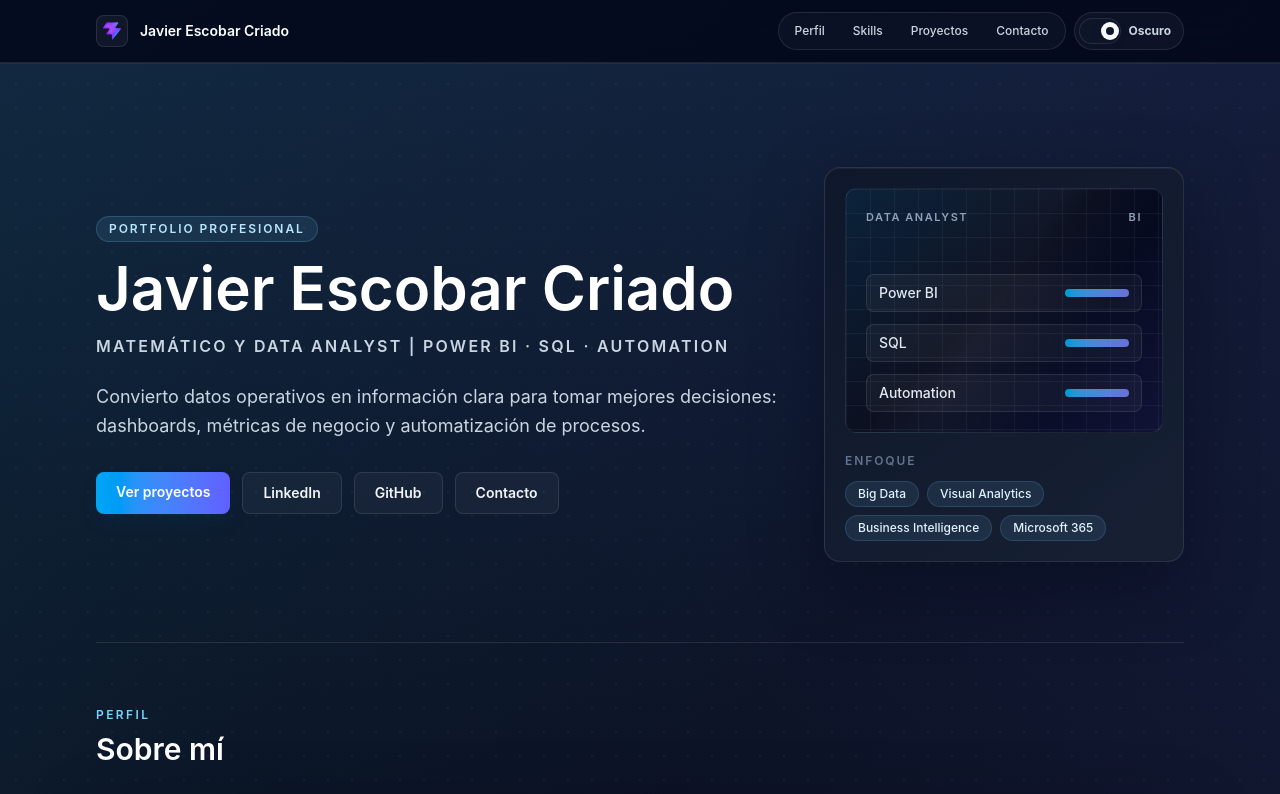
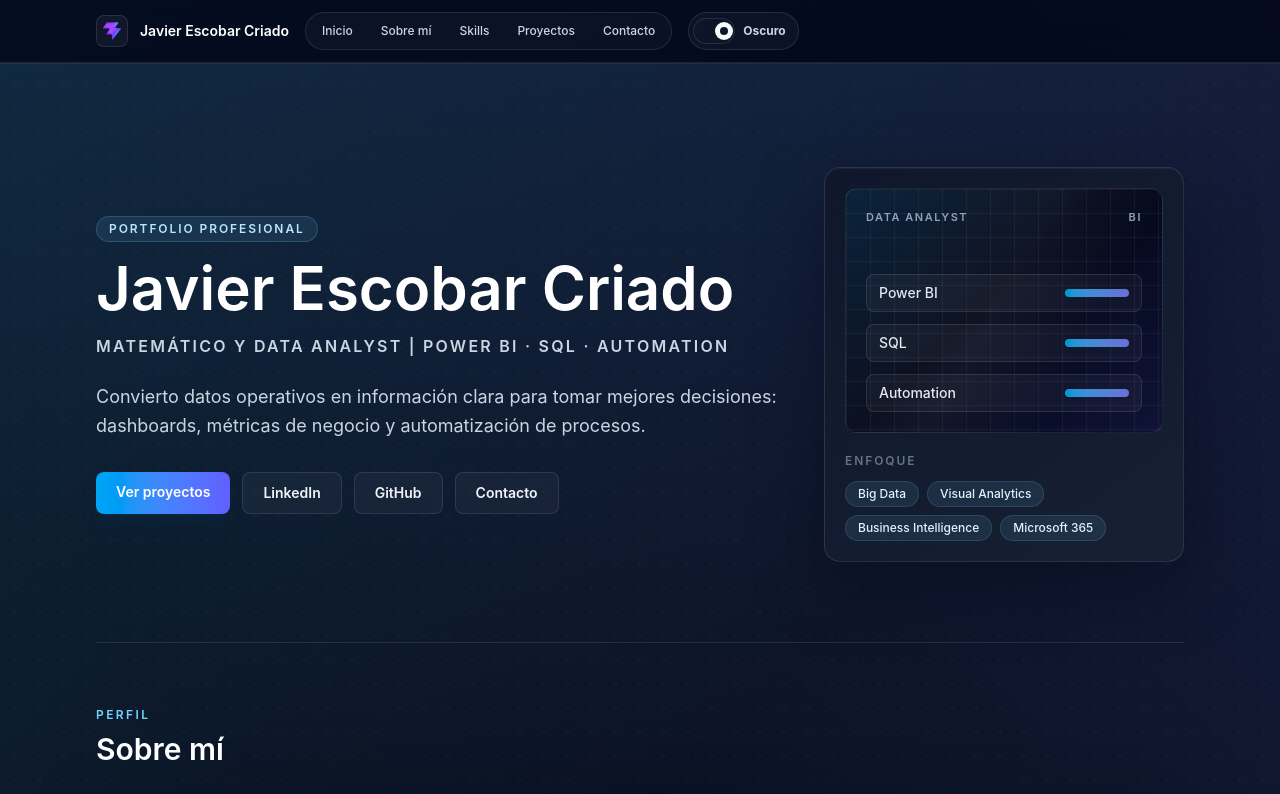
Before and after one commit to Javivi555/portfolio-javier, a React (Vite) app: page / in a window 1280 px wide. Shown: the top 794 px of the page. Built offline with nearby package versions, Linux system fonts and the light colour scheme.

Commit message:
Improve LinkedIn preview metadata

```diff
--- a/src/App.jsx
+++ b/src/App.jsx
@@ -6,7 +6,8 @@
 import Contact from './components/Contact'
 
 const navItems = [
-  { href: '#sobre-mi', label: 'Perfil' },
+  { href: '#inicio', label: 'Inicio' },
+  { href: '#sobre-mi', label: 'Sobre mí' },
   { href: '#skills', label: 'Skills' },
   { href: '#proyectos', label: 'Proyectos' },
   { href: '#contacto', label: 'Contacto' },
@@ -61,8 +62,11 @@
   return (
     <div className="min-h-screen text-slate-100">
       <header className="site-header sticky top-0 z-30 border-b backdrop-blur-xl">
-        <nav className="mx-auto flex max-w-6xl items-center justify-between gap-4 px-5 py-3 md:px-8">
-          <a href="#inicio" className="flex min-w-0 items-center gap-3">
+        <nav
+          className="mx-auto flex max-w-6xl flex-wrap items-center gap-2 px-5 py-2.5 sm:gap-4 sm:py-3 md:px-8"
+          aria-label="Navegación principal"
+        >
+          <a href="#inicio" className="order-1 flex min-w-0 flex-1 items-center gap-3 sm:flex-none">
             <img
               src="/favicon.svg"
               alt=""
@@ -70,13 +74,12 @@
             />
             <span className="truncate text-sm font-semibold text-white">Javier Escobar Criado</span>
           </a>
-          <div className="flex shrink-0 items-center gap-2">
-            <div className="nav-links hidden items-center gap-1 rounded-full border p-1 sm:flex">
+          <div className="nav-links order-3 flex w-full min-w-0 items-center gap-1 overflow-x-auto rounded-full border p-1 sm:order-2 sm:w-auto sm:shrink-0 sm:overflow-visible">
             {navItems.map((item) => (
               <a
                 key={item.href}
                 href={item.href}
-                  className="rounded-full px-3 py-1.5 text-xs font-medium transition"
+                className="shrink-0 rounded-full px-2.5 py-1.5 text-xs font-medium transition sm:px-3"
               >
                 {item.label}
               </a>
@@ -84,7 +87,7 @@
           </div>
           <button
             type="button"
-              className="theme-toggle"
+            className="theme-toggle order-2 shrink-0 sm:order-3"
             aria-label={isDarkTheme ? 'Activar modo claro' : 'Activar modo oscuro'}
             title={isDarkTheme ? 'Activar modo claro' : 'Activar modo oscuro'}
             onClick={toggleTheme}
@@ -94,7 +97,6 @@
             </span>
             <span className="hidden sm:inline">{isDarkTheme ? 'Oscuro' : 'Claro'}</span>
           </button>
-          </div>
         </nav>
       </header>
 
--- a/src/index.css
+++ b/src/index.css
@@ -185,16 +185,23 @@
 .nav-links {
   border-color: var(--line);
   background: var(--nav-bg);
+  scrollbar-width: none;
   transition:
     background-color var(--motion-base) var(--motion-ease),
     border-color var(--motion-base) var(--motion-ease);
 }
 
+.nav-links::-webkit-scrollbar {
+  display: none;
+}
+
 .nav-links a {
   color: var(--muted-strong);
+  white-space: nowrap;
 }
 
-.nav-links a:hover {
+.nav-links a:hover,
+.nav-links a:focus-visible {
   transform: translateY(-1px);
   color: var(--text-strong);
   background: var(--control-hover);
```
Lines whose indentation alone changed are shown as unchanged.
